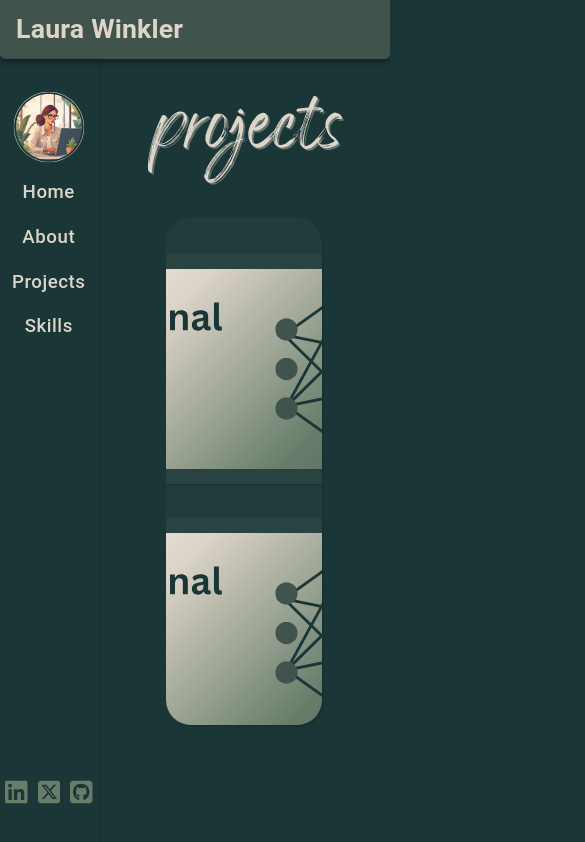
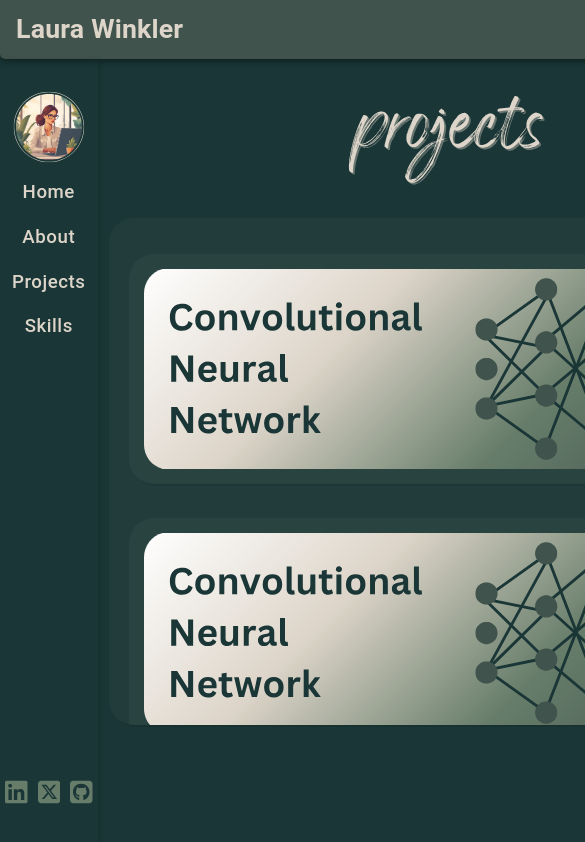
Before and after one commit to WinklerLaura/PortfolioLW, a React (Vite) app: page /projects in a window 390 px wide. Shown: the top 842 px of the page, 585 px wide, since content can reach past the window. Built offline with nearby package versions, Linux system fonts and the light colour scheme.

Commit message:
responsive projectPage except mobile

```diff
--- a/src/components/pages/projectsPage/ProjectsPage.tsx
+++ b/src/components/pages/projectsPage/ProjectsPage.tsx
@@ -1,5 +1,5 @@
 import { PageLayout } from "../PageLayout";
-import { Box, Card, CardMedia } from "@mui/material";
+import { Card, CardMedia } from "@mui/material";
 import headerProjects from "../../../assets/headerGraphics/headerProjects.svg";
 import project1 from "../../../assets/projectImages/project1.svg";
 
@@ -17,6 +17,7 @@ export const ProjectsPage = () => {
 
     const parentCardStyle = {
         maxWidth: "40vw",
+        minWidth: "670px",
         maxHeight: "60vh",
         bgcolor: "rgb(221, 213, 201, 0.04)",
         padding: "1.2rem",
@@ -25,7 +26,7 @@ export const ProjectsPage = () => {
         display: "flex",
         flexDirection: "column",
         alignItems: "center",
-        overflowX: "auto",
+        overflowY: "auto",
         "&::-webkit-scrollbar": {
             width: "8px",
             backgroundColor: "transparent",
@@ -39,7 +40,7 @@ export const ProjectsPage = () => {
     return (
         <div style={{ height: "100%" }}>
             <PageLayout image={headerProjects}>
-                <Box sx={parentCardStyle}>
+                <Card sx={parentCardStyle}>
                     <Card sx={cardStyle}>
                         <CardMedia
                             sx={{
@@ -73,7 +74,7 @@ export const ProjectsPage = () => {
                             title="project1Image"
                         />
                     </Card>
-                </Box>
+                </Card>
             </PageLayout>
         </div>
     );
```
